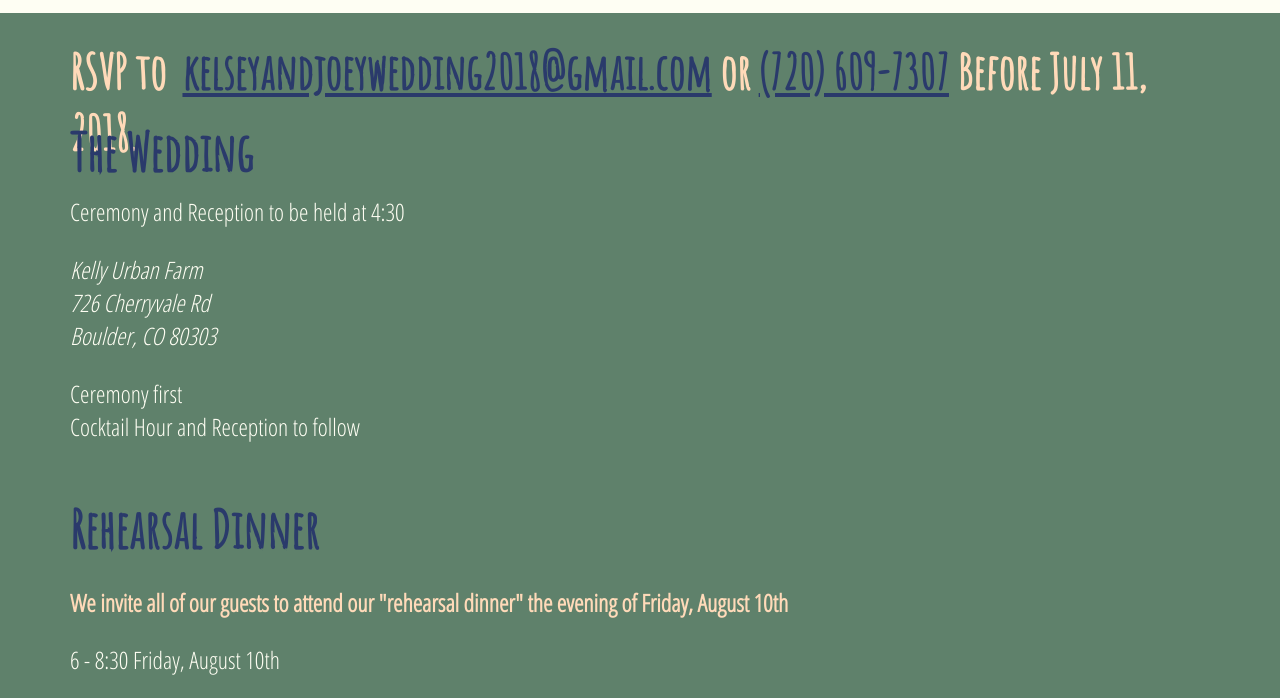
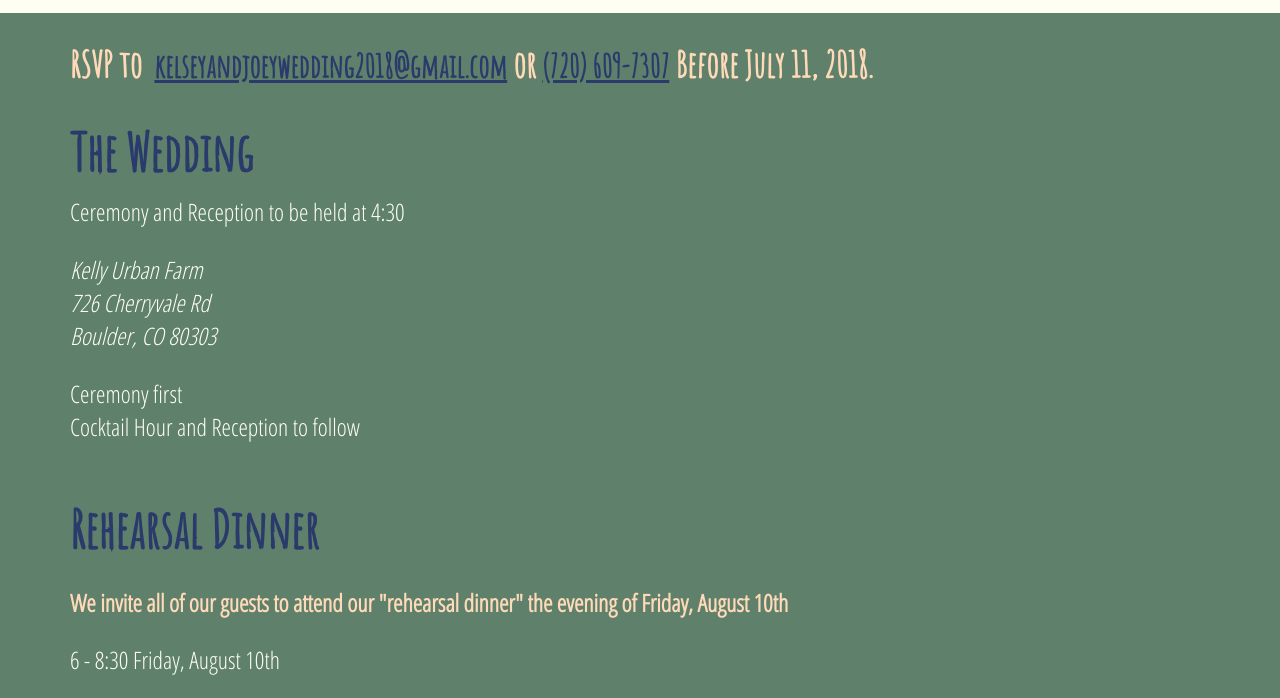
Before and after one commit to JStans12/kelsey-and-joey.wedding, a plain HTML site: page index.html in a window 1280 px wide. Shown: the part 67-765 px from the top of the page. Drawn offline with Linux system fonts and the light colour scheme.

Commit message:
text size

```diff
--- a/style.css
+++ b/style.css
@@ -113,7 +113,7 @@ body {
 .rsvp {
   font-family: 'Amatic SC', cursive;
   color: var(--peach);
-  font-size: 48px;
+  font-size: 36px;
   margin-top: 28px;
   margin-bottom: 10px;
 }
@@ -121,7 +121,7 @@ body {
 .rsvp a {
   font-family: 'Amatic SC', cursive;
   color: var(--navy);
-  font-size: 48px;
+  font-size: 32px;
   margin-top: 28px;
   margin-bottom: 10px;
 }
```
